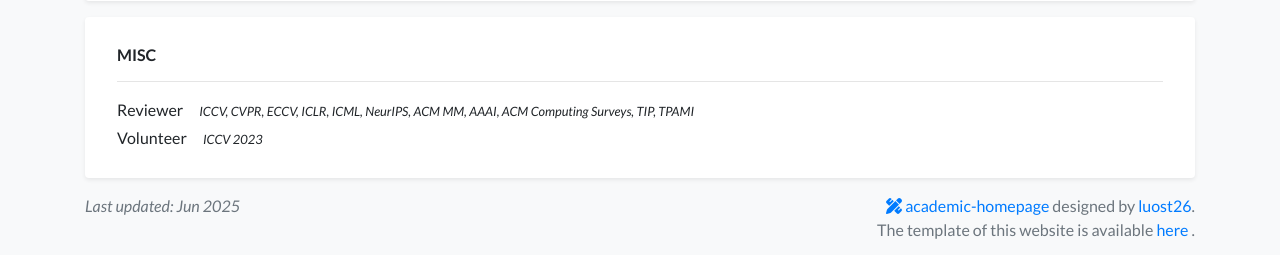
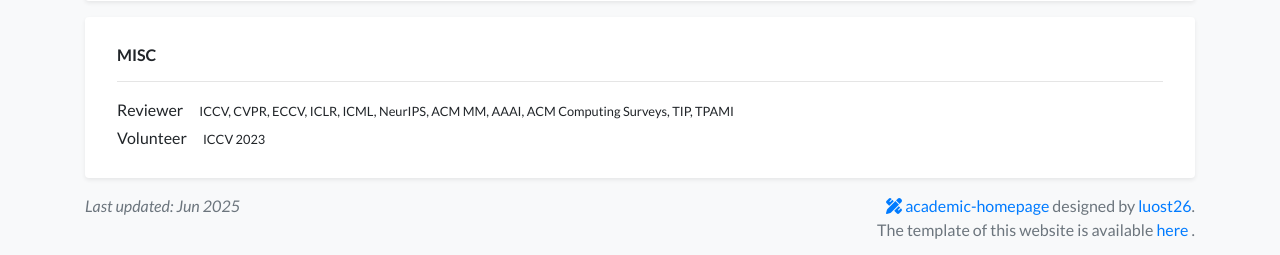
Before and after one commit to jixiang2016/jixiang2016.github.io, a Jekyll site: the page built from index.html, in a window 1280 px wide and 900 px high, scrolled down 660 px. Shown: the part 642-897 px from the top of the window. Built offline with Jekyll 4.4.1, drawn with Linux system fonts in a browser that asks for light colours; nearby versions of some CDN libraries; a style sheet for code colours, icons or effects is not loaded.

Commit message:
init mypage

```diff
--- a/_includes/widgets/experience_card.html
+++ b/_includes/widgets/experience_card.html
@@ -14,14 +14,11 @@
                                 <li class="media mb-1">
                                     <img src="{{ item.logo | relative_url }}" alt="{{ item.name }}" style="width: 18px;" class="mr-1 mt-1">
                                     <div class="media-body">
-
 									    <div class="d-flex align-items-baseline">
                                             <div class="mr-2">{{ item.name }}</div>
                                             <div class="small">{{ item.location }}</div>
 										    <div class="small mt-auto ml-auto no-break"><em>{{ item.date }}</em></div>
 										</div>
-
-
                                         <div class = 'small'>{{ item.position }}</div>
                                     </div>
                                 </li>
--- a/_includes/widgets/misc_card.html
+++ b/_includes/widgets/misc_card.html
@@ -4,19 +4,20 @@
             <div class="card-body p-4">
                 <div class="row" data-masonry='{"percentPosition": true }'>
 
-                    {% if site.data.profile.misc %}
+					  {% if site.data.profile.misc %}
                     <div class="col-md-12">
                         <div class="mx-2 my-1">
-                            <h6>MISC</h6>
+						    <h6>MISC</h6>
 							<hr />
                             <ul class="list-unstyled mb-1">
                                 {% for item in site.data.profile.misc %}
                                 <li class="media mb-1">
-
-									<div class="d-flex align-items-baseline">
-                                        <div class="mr-3">{{ item.name }}</div>
-										<div class="small mt-auto ml-auto no-break"><em>{{ item.content }}</em></div>
-								    </div>
+                                    <div class="media-body">
+									    <div class="d-flex align-items-baseline">
+                                            <div class="mr-3">{{ item.name }}</div>
+                                            <div class="small">{{ item.content }}</div>
+										</div>
+                                    </div>
                                 </li>
                                 {% endfor %}
                             </ul>
```
